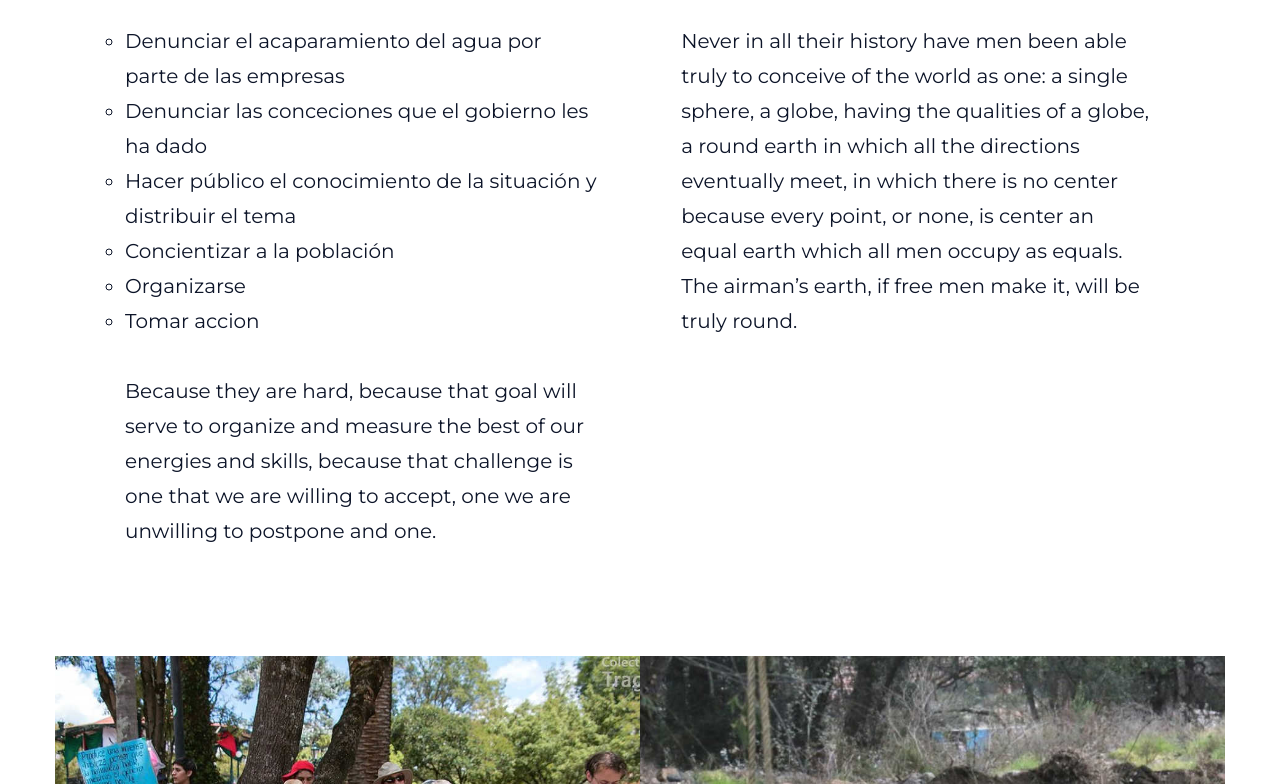
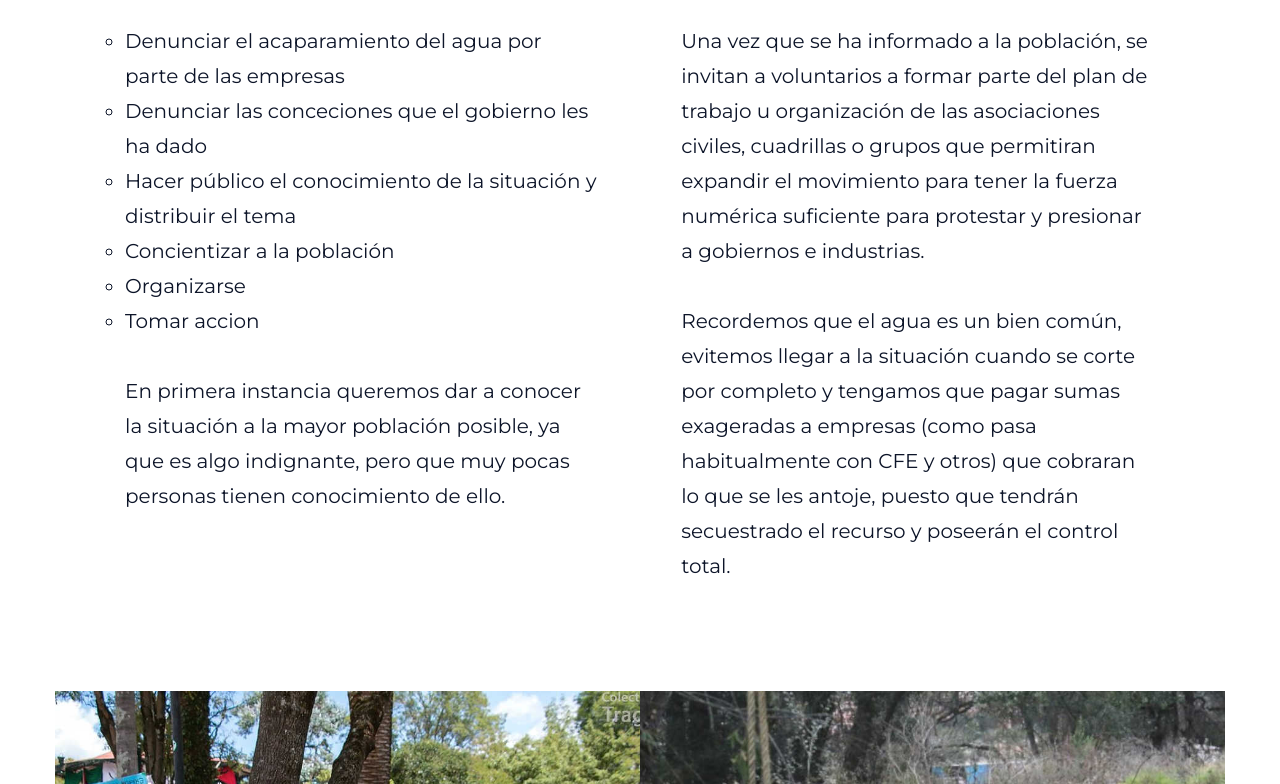
Before and after one commit to Miguel-Bojorge/salvemosagua, a plain HTML site: page mision.html in a window 1280 px wide. Shown: the part 606-1390 px from the top of the page. Drawn offline with Linux system fonts and the light colour scheme.

Commit message:
Update mision.html

```diff
--- a/mision.html
+++ b/mision.html
@@ -104,11 +104,15 @@
 
                             <p>&nbsp;</p>
                             <p>
-                                Because they are hard, because that goal will serve to organize and measure the best of our energies and skills, because that challenge is one that we are willing to accept, one we are unwilling to postpone and one.
+                                En primera instancia queremos dar a conocer la situación a la mayor población posible, ya que es algo indignante, pero que muy pocas personas tienen conocimiento de ello.
                             </p>
                         </div>
                         <div class="one_half last ">
-                            Never in all their history have men been able truly to conceive of the world as one: a single sphere, a globe, having the qualities of a globe, a round earth in which all the directions eventually meet, in which there is no center because every point, or none, is center an equal earth which all men occupy as equals. The airman’s earth, if free men make it, will be truly round.
+                            Una vez que se ha informado a la población, se invitan a voluntarios a formar parte del plan de trabajo u organización de las asociaciones civiles, cuadrillas o grupos que permitiran expandir el movimiento para tener la fuerza numérica suficiente para protestar y presionar a gobiernos e industrias.
+							<p>&nbsp;</p>
+                            <p>
+                            Recordemos que el agua es un bien común, evitemos llegar a la situación cuando se corte por completo y tengamos que pagar sumas exageradas a empresas (como pasa habitualmente con CFE y otros) que cobraran lo que se les antoje, puesto que tendrán secuestrado el recurso y poseerán el control total.
+                            </p>
                         </div>
                         <div class="clear"></div>
                         <p>&nbsp;</p>
```
